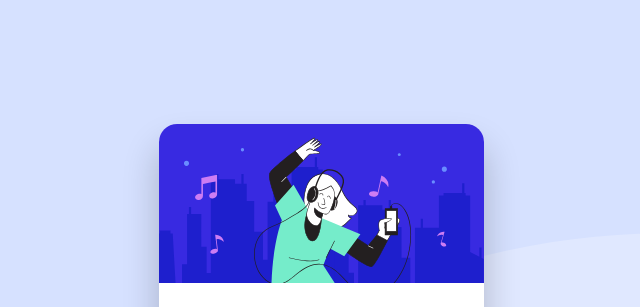
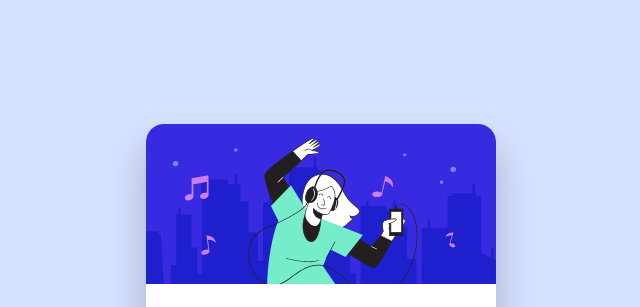
Before and after one commit to AngusDSR/order-summary-component-main, a plain HTML site: page index.html in a window 1280 px wide. Shown: the top 307 px of the page, without its empty margins (319-959 px from the left). Drawn offline with Linux system fonts and the light colour scheme.

Commit message:
Add files via upload

```diff
--- a/style.css
+++ b/style.css
@@ -20,7 +20,7 @@ body {
 	justify-content: center;
 	align-items: center;
 	background-image: url('images/pattern-background-mobile.svg');
-	background-size: contain;
+	background-size: cover;
 	background-repeat:repeat-x;
 	background-blend-mode: darken;
 	background-color: var(--pale-blue);
@@ -30,7 +30,7 @@ body {
 }
 
 .order-summary-card {
-	max-width: 325px;
+	max-width: 350px;
 	background-color: #fff;
 	border: 0;
 	border-radius: 18px;
@@ -43,7 +43,7 @@ body {
 	height: 160px;
 	background-image: url('images/illustration-hero.svg');
 	background-size: contain;
-	background-repeat: no-repeat;
+	background-repeat: round;
 	border-radius: 18px 18px 0 0;
 }
 
```
